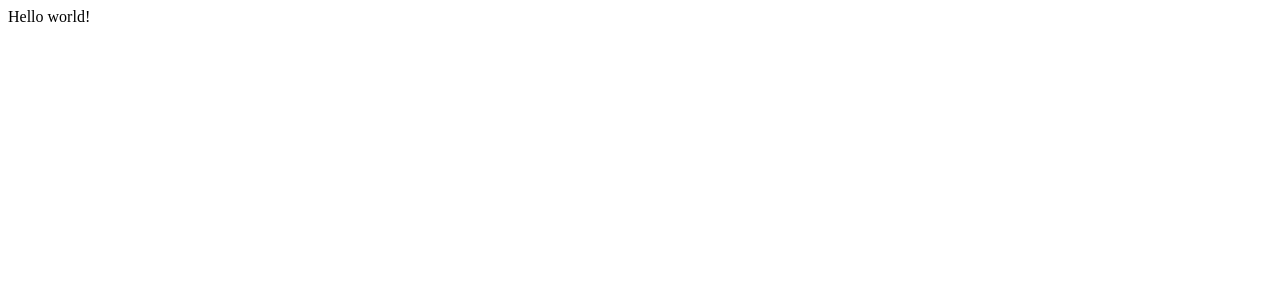
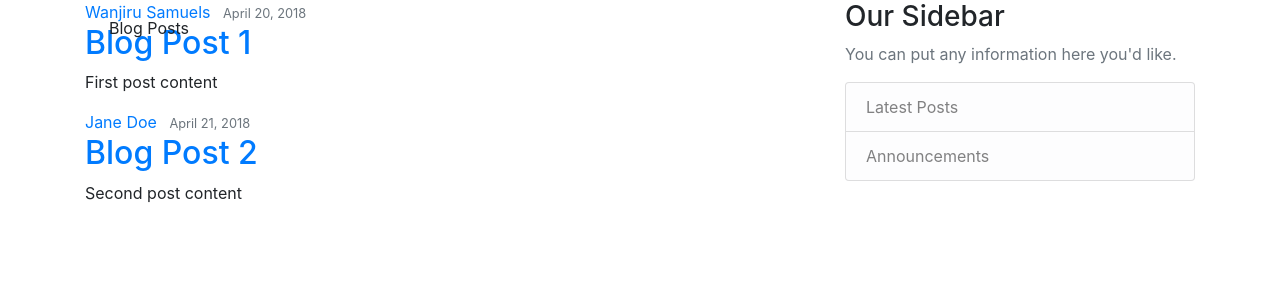
Before and after one commit to Wanjiru393/Blog-Post, a Flask app: page / in a window 1280 px wide. Before the commit the part shown is almost empty. Shown: the top 300 px of the page. Run offline with Flask 2, Linux system fonts and the light colour scheme; some libraries are stand-ins or nearby versions.

Commit message:
Created Basic templates

```diff
--- a/manage.py
+++ b/manage.py
@@ -1,21 +1,32 @@
-from flask import Flask, render_template
-
-
+from flask import Flask, render_template, url_for
 app = Flask(__name__)
 
-
-
+posts = [
+    {
+        'author': 'Wanjiru Samuels',
+        'title': 'Blog Post 1',
+        'content': 'First post content',
+        'date_posted': 'April 20, 2018'
+    },
+    {
+        'author': 'Jane Doe',
+        'title': 'Blog Post 2',
+        'content': 'Second post content',
+        'date_posted': 'April 21, 2018'
+    }
+]
 
 
 @app.route("/")
 @app.route("/home")
 def home():
-    return render_template('index.html')
-
-@app.route("/blog")
-def blog():
-    return "<p>Hey You!</p>"
+    return render_template('index.html', posts=posts)
 
 
-if __name__ == "__main__":
+@app.route("/about")
+def about():
+    return render_template('about.html', title='About')
+
+
+if __name__ == '__main__':
     app.run(debug=True)
--- a/templates/blog.html
+++ b/templates/blog.html
@@ -0,0 +1,4 @@
+{% extends "layout.html" %}
+{% block content %}
+    <h1>Blog Page Page</h1>
+{% endblock content %}
--- a/templates/index.html
+++ b/templates/index.html
@@ -1 +1,15 @@
-<p>Hello world!</p>
+{% extends "layout.html" %}
+{% block content %}
+    {% for post in posts %}
+        <article class="media content-section">
+          <div class="media-body">
+            <div class="article-metadata">
+              <a class="mr-2" href="#">{{ post.author }}</a>
+              <small class="text-muted">{{ post.date_posted }}</small>
+            </div>
+            <h2><a class="article-title" href="#">{{ post.title }}</a></h2>
+            <p class="article-content">{{ post.content }}</p>
+          </div>
+        </article>
+    {% endfor %}
+{% endblock content %}
--- /dev/null
+++ b/templates/layout.html
@@ -0,0 +1,67 @@
+<!DOCTYPE html>
+<html>
+<head>
+    <!-- Required meta tags -->
+    <meta charset="utf-8">
+    <meta name="viewport" content="width=device-width, initial-scale=1, shrink-to-fit=no">
+
+    <!-- Bootstrap CSS -->
+    <link rel="stylesheet" href="https://maxcdn.bootstrapcdn.com/bootstrap/4.0.0/css/bootstrap.min.css" integrity="sha384-Gn5384xqQ1aoWXA+058RXPxPg6fy4IWvTNh0E263XmFcJlSAwiGgFAW/dAiS6JXm" crossorigin="anonymous">
+
+    <link rel="stylesheet" type="text/css" href="{{ url_for('static', filename='main.css') }}">
+
+    {% if title %}
+        <title> Blog Post - {{ title }}</title>
+    {% else %}
+        <title> Blog Post</title>
+    {% endif %}
+</head>
+<body>
+    <header class="site-header">
+      <nav class="navbar navbar-expand-md navbar-dark bg-steel fixed-top">
+        <div class="container">
+          <a class="navbar-brand mr-4" href="/"></a>Blog Posts</a>
+          <button class="navbar-toggler" type="button" data-toggle="collapse" data-target="#navbarToggle" aria-controls="navbarToggle" aria-expanded="false" aria-label="Toggle navigation">
+            <span class="navbar-toggler-icon"></span>
+          </button>
+          <div class="collapse navbar-collapse" id="navbarToggle">
+            <div class="navbar-nav mr-auto">
+              <a class="nav-item nav-link" href="/">Home</a>
+              <a class="nav-item nav-link" href="/blog">Blogs</a>
+            </div>
+            <!-- Navbar Right Side -->
+            <div class="navbar-nav">
+              <a class="nav-item nav-link" href="/login">Login</a>
+              <a class="nav-item nav-link" href="/register">Register</a>
+            </div>
+          </div>
+        </div>
+      </nav>
+    </header>
+    <main role="main" class="container">
+      <div class="row">
+        <div class="col-md-8">
+          {% block content %}{% endblock %}
+        </div>
+        <div class="col-md-4">
+          <div class="content-section">
+            <h3>Our Sidebar</h3>
+            <p class='text-muted'>You can put any information here you'd like.
+              <ul class="list-group">
+                <li class="list-group-item list-group-item-light">Latest Posts</li>
+                <li class="list-group-item list-group-item-light">Announcements</li>
+              </ul>
+            </p>
+          </div>
+        </div>
+      </div>
+    </main>
+
+
+    <!-- Optional JavaScript -->
+    <!-- jQuery first, then Popper.js, then Bootstrap JS -->
+    <script src="https://code.jquery.com/jquery-3.2.1.slim.min.js" integrity="sha384-KJ3o2DKtIkvYIK3UENzmM7KCkRr/rE9/Qpg6aAZGJwFDMVNA/GpGFF93hXpG5KkN" crossorigin="anonymous"></script>
+    <script src="https://cdnjs.cloudflare.com/ajax/libs/popper.js/1.12.9/umd/popper.min.js" integrity="sha384-ApNbgh9B+Y1QKtv3Rn7W3mgPxhU9K/ScQsAP7hUibX39j7fakFPskvXusvfa0b4Q" crossorigin="anonymous"></script>
+    <script src="https://maxcdn.bootstrapcdn.com/bootstrap/4.0.0/js/bootstrap.min.js" integrity="sha384-JZR6Spejh4U02d8jOt6vLEHfe/JQGiRRSQQxSfFWpi1MquVdAyjUar5+76PVCmYl" crossorigin="anonymous"></script>
+</body>
+</html>
```
